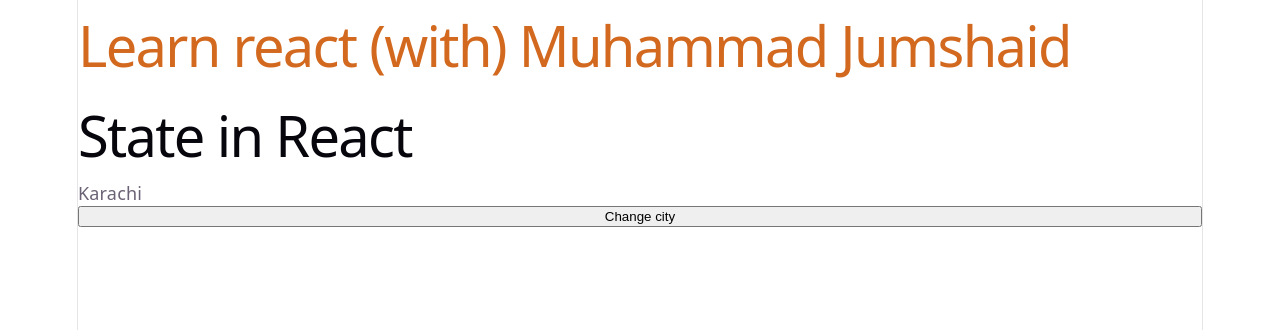
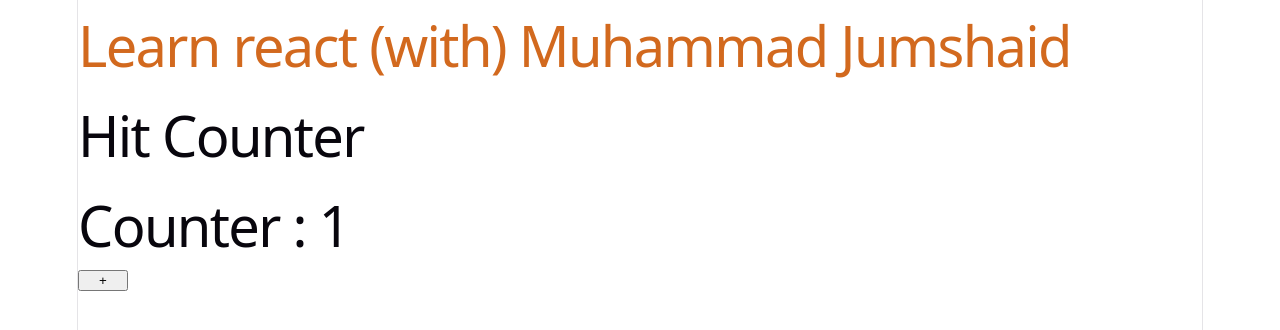
Before and after one commit to MuhammadJumshaid/Jumshaid-reactcode, a React (Vite) app: page / in a window 1280 px wide. Shown: the top 330 px of the page. Built offline with nearby package versions, Linux system fonts and the light colour scheme.

Commit message:
20260617_counter

```diff
--- a/src/App.jsx
+++ b/src/App.jsx
@@ -1,7 +1,8 @@
 
 import './App.css'
-import EventFunctions from './EventFunctions.jsx'
-import JsCode from './JsCode.jsx'
+import Assignment1 from './Assignment1.jsx'
+// import EventFunctions from './EventFunctions.jsx'
+// import JsCode from './JsCode.jsx'
 import StateInReact from './StateInReact.jsx'
 // import WildLife from './WildLife'
 // import CompFun, { flower, Provinces } from './CompFun'
@@ -18,7 +19,8 @@
    {/* <WildLife/> */}
    {/* <JsCode/> */}
    {/* <EventFunctions/> */}
-<StateInReact/>
+{/* <StateInReact/> */}
+<Assignment1/>
    </>
   )
 }
--- /dev/null
+++ b/src/Assignment1.jsx
@@ -0,0 +1,15 @@
+import { useState } from "react"
+
+function Assignment1(){
+
+    const [count , setCount ] = useState(1)
+    return(
+        <>
+        <h1>Hit Counter</h1>
+        <h1>Counter : {count} </h1>
+        <button style={{width : '50px'}} onClick={()=>setCount(count+1)}>+</button>
+        </>
+    )
+
+}
+export default Assignment1
```
